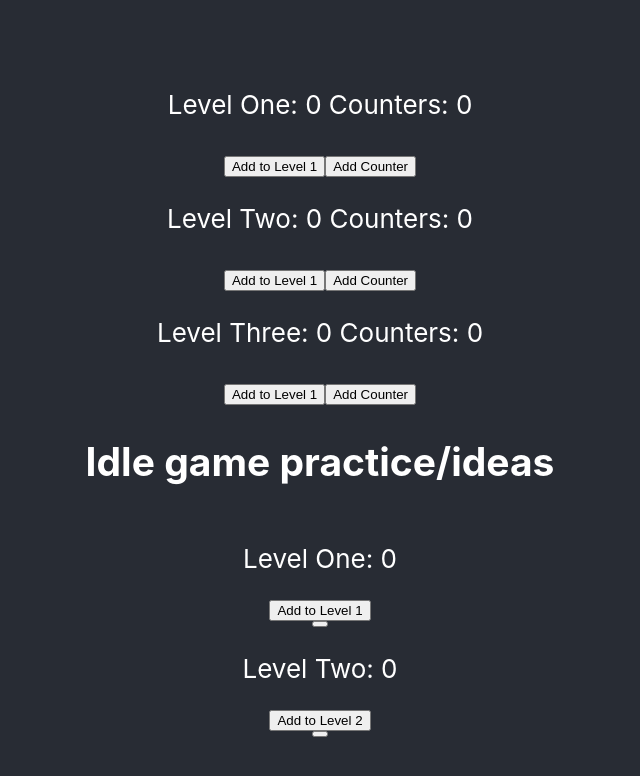
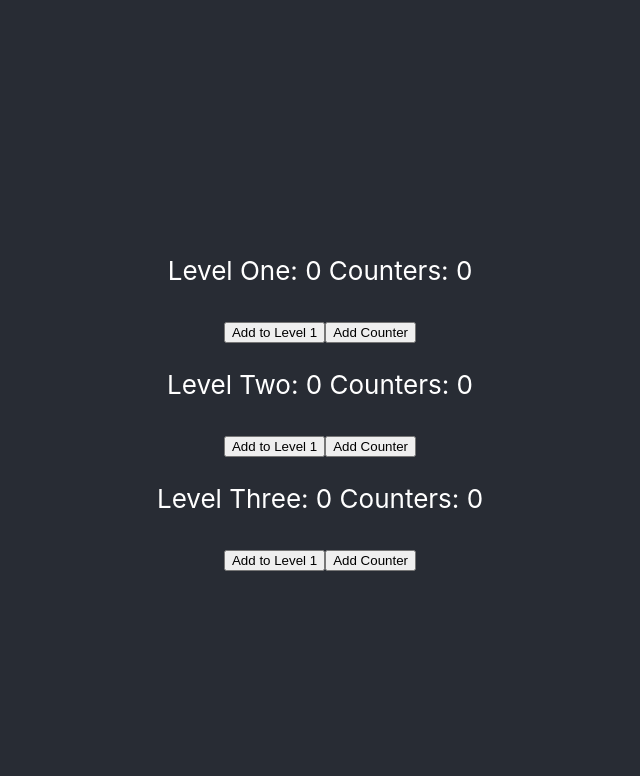
Before and after one commit to StiX1919/alive-again, a React (Create React App) app: page / in a window 1280 px wide. Shown: the top 776 px of the page, without its empty margins (320-960 px from the left). Built offline with nearby package versions, Linux system fonts and the light colour scheme.

Commit message:
lookin into react context

```diff
--- a/src/App.js
+++ b/src/App.js
@@ -1,12 +1,13 @@
 import logo from './logo.svg';
 import './App.css';
-import { useState } from 'react';
+import { useContext, useState } from 'react';
 import Incrementer from './components/component'
 import useInterval from './components/hook';
+import { RootContext } from './context/RootContext';
 
 
 function App() {
-  //one state? Maybe component
+  const context = useContext(RootContext)
 
   const [levelOne, setOne] = useState({
     count: 0,
@@ -16,24 +17,11 @@ function App() {
     count: 0,
     counter: 0
   })
-  const [levelThree, setThree] = useState({
-    count: 0,
-    counter: 0
-  })
-  const [bounce, setBounce] = useState(0)
 
   const addToCount = (level) => {
     const newState = {...level}
     newState.count++
     return newState
-  }
-  // useInterval((level) => {
-  //   // make reusable for multiple levels of incrementation
-  //   setCount(count + bounce);
-  // }, 1000);
-
-  const createInterval = () => {
-
   }
 
 
@@ -43,14 +31,6 @@ function App() {
         <Incrementer title={'One'}/>
         <Incrementer title={'Two'}/>
         <Incrementer title={'Three'}/>
-        <h2>Idle game practice/ideas</h2>
-        <p>Level One: {levelOne.count}</p>
-        <button onClick={() => setOne(addToCount(levelOne))}>Add to Level 1</button>
-        <button onClick={() => createInterval()} />
-        <p>Level Two: {levelTwo.count}</p>
-        <button onClick={() => setTwo(addToCount(levelTwo))}>Add to Level 2</button>
-        <button onClick={() => createInterval()} />
-
       </header>
     </div>
   );
--- a/src/components/component.js
+++ b/src/components/component.js
@@ -6,7 +6,7 @@ const Incrementer = ({title}) => {
     const [data, setData] = useState({
         count: 0,
         counter: 0
-      })
+    })
     const createInterval = () => {
         if(data.count > 50) {
             setData({
--- /dev/null
+++ b/src/context/RootContext.js
@@ -0,0 +1,7 @@
+import { createContext } from "react";
+
+
+export const RootContext = createContext({
+    levels: [],
+    incrementors: []
+})
```
